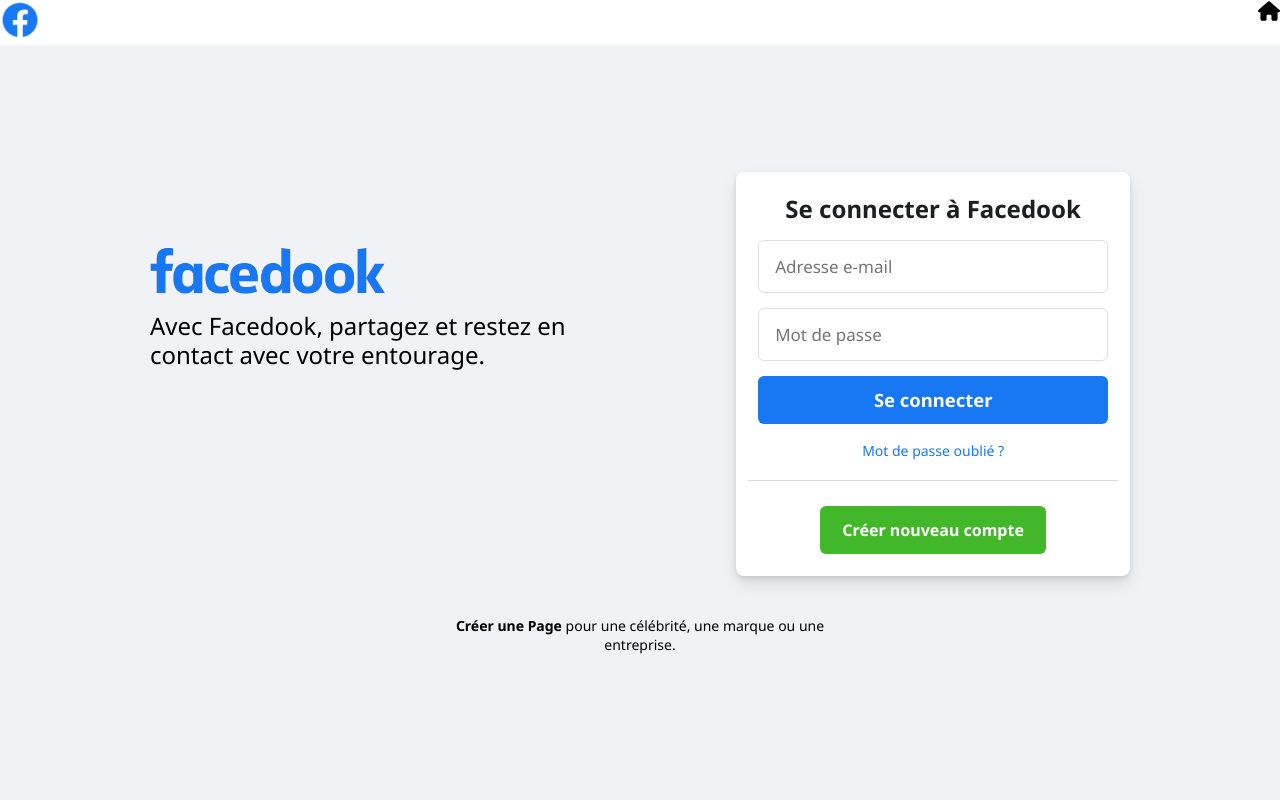
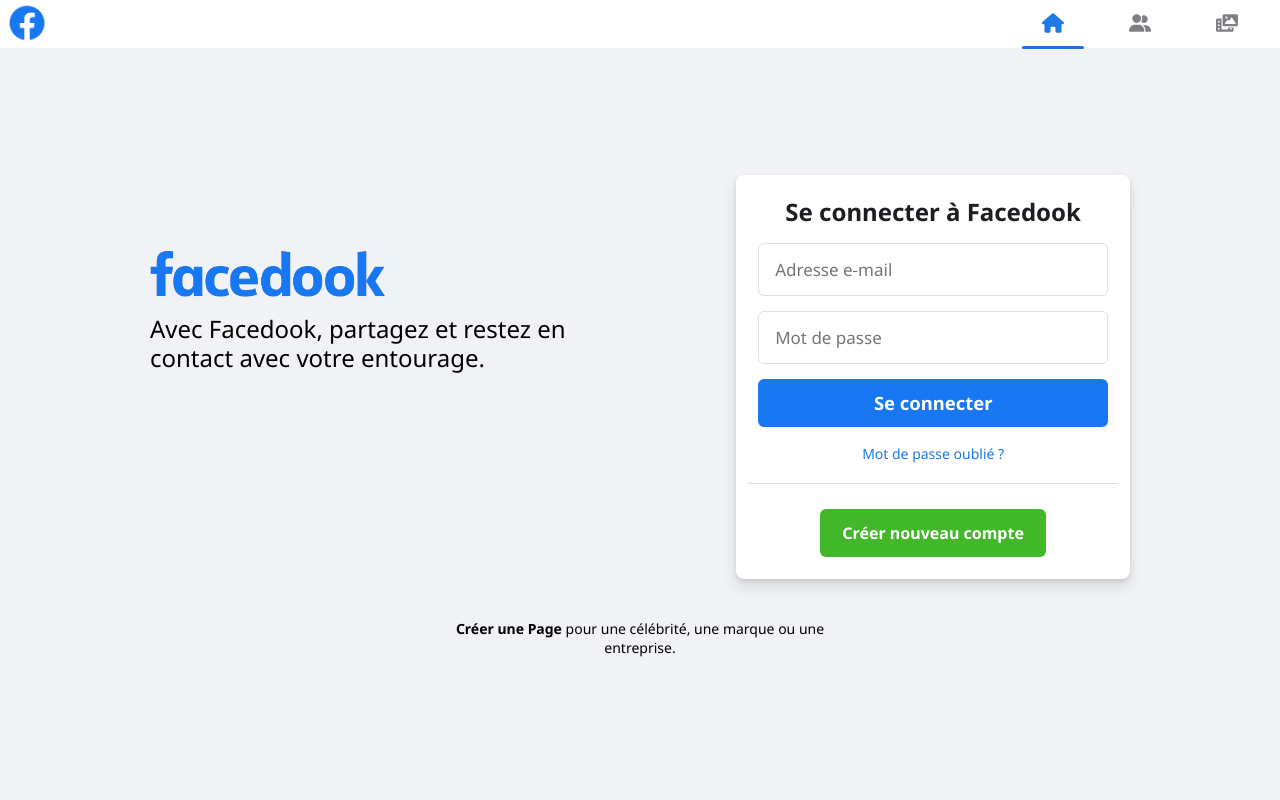
Before and after one commit to AlexisFerrandis/Facedook, a React (Create React App) app in the folder client/: page /profil in a window 1280 px wide. Shown: the top 800 px of the page. Built offline with nearby package versions, Linux system fonts and the light colour scheme; no server answers.

Commit message:
NavBar style

```diff
--- a/client/src/components/NavBarPrincipal.js
+++ b/client/src/components/NavBarPrincipal.js
@@ -20,64 +20,68 @@
 						</NavLink>
 					</div>
 					{uid ? (
-						<div className="search-on">
+						<div className="search-on principal-navbar-ico">
 							<img src="./assets/picto/magnifying-glass-solid.svg" alt="search" />
 						</div>
 					) : null}
 				</div>
 				<div className="mid-part">
-					<div className="thread">
+					<ul className="mid-part-all">
+						<li className="thread ">
 							<NavLink to="/">
-							<div className="principal-navbar-ico">
+								<div className="principal-navbar-ico is-active">
 									<img src="./assets/picto/house-solid.svg" alt="home" />
 								</div>
 							</NavLink>
+						</li>
+						<li className="todo">
+							<NavLink to="/friends">
+								<div className="principal-navbar-ico">
+									<img src="./assets/picto/user-group-solid.svg" alt="home" />
 								</div>
-					{uid ? (
-						<ul className="mid-part-all">
-							<li className="principal-navbar-ico">
-								<NavLink to="/friends">
-									<img src="./assets/picto/user-group-solid.svg" alt="home" />
 							</NavLink>
 						</li>
-							<li className="principal-navbar-ico">
+						{/* <li className="principal-navbar-ico">
 								<NavLink to="/pages">
 									<img src="./assets/picto/flag-solid.svg" alt="home" />
 								</NavLink>
-							</li>
-							<li className="principal-navbar-ico">
+							</li> */}
+						<li className="todo">
 							<NavLink to="/watch">
+								<div className="principal-navbar-ico">
 									<img src="./assets/picto/photo-film-solid.svg" alt="home" />
+								</div>
 							</NavLink>
 						</li>
-							<li className="principal-navbar-ico">
+						{/* <li className="principal-navbar-ico">
 								<NavLink to="/group">
 									<img src="./assets/picto/users-line-solid.svg" alt="home" />
 								</NavLink>
-							</li>
+							</li> */}
 					</ul>
-					) : null}
 				</div>
 				{uid ? (
 					<div className="right-part">
 						<ul className="right-part-list">
 							<li className="options-navbar-ico">
 								<NavLink to="/settings">
-									<img src="./assets/picto/list-ul-solid.svg" alt="home" />
+									<img className="ico" src="./assets/picto/list-ul-solid.svg" alt="settings" />
 								</NavLink>
 							</li>
 							<li className="options-navbar-ico">
 								<NavLink to="/messenger">
-									<img src="./assets/picto/facebook-messenger-brands.svg" alt="home" />
+									<img className="ico" src="./assets/picto/facebook-messenger-brands.svg" alt="messenger" />
 								</NavLink>
 							</li>
 							<li className="options-navbar-ico">
 								<NavLink to="/notifications">
-									<img src="./assets/picto/bell-solid.svg" alt="home" />
+									<img className="ico" src="./assets/picto/bell-solid.svg" alt="notifications" />
 								</NavLink>
 							</li>
-							<li className="options-navbar-ico">
-								<NavLink to="/profil">{userData.pseudo}</NavLink>
+							<li className="profil-pic-container">
+								<NavLink to="/profil">
+									<img className="profil-pic" src={userData.picture} alt="profil-pic" />
+								</NavLink>
 							</li>
 							{/* <Logout /> */}
 						</ul>
--- a/client/src/index.js
+++ b/client/src/index.js
@@ -3,7 +3,7 @@
 import "./styles/index.scss";
 import App from "./App";
 import { Provider } from "react-redux";
-import { applyMiddleware, createStore } from "redux";
+import { applyMiddleware, legacy_createStore as createStore } from "redux";
 import thunk from "redux-thunk";
 import rootReducer from "./reducers";
 import reportWebVitals from "./reportWebVitals";
--- a/client/src/styles/_settings.scss
+++ b/client/src/styles/_settings.scss
@@ -39,6 +39,9 @@
 $grey-separator: #dadde1;
 $text-setting-title: #8a8d91;
 
+$primary-icon: #1b74e4;
+$secondary-icon: #65676b;
+
 .error {
 	color: rgb(189, 6, 6);
 	font-size: 14px;
--- a/client/src/styles/components/_principal-navbar.scss
+++ b/client/src/styles/components/_principal-navbar.scss
@@ -1,5 +1,9 @@
 .principal-nav {
+	-webkit-box-shadow: 0px 1px 2px 1px rgba(105, 105, 105, 0.29);
+	box-shadow: 0px 1px 2px 1px rgba(105, 105, 105, 0.29);
+	padding: 3px 10px 0 7px;
 	&-container {
+		align-items: center;
 		display: flex;
 		justify-content: space-between;
 		.left-part,
@@ -11,11 +15,100 @@
 				width: 22px;
 				height: 22px;
 			}
+			.principal-navbar-ico img {
+				filter: invert(49%) sepia(7%) saturate(230%) hue-rotate(182deg) brightness(100%) contrast(86%);
+			}
 		}
-		.left-part .logo img {
-			object-fit: cover;
-			height: 40px;
-			width: 40px;
+		.left-part {
+			align-items: center;
+			width: 160px;
+			.logo img {
+				object-fit: cover;
+				height: 40px;
+				width: 40px;
+			}
+			.search-on {
+				display: flex;
+				justify-content: center;
+				align-items: center;
+				width: 37px;
+				height: 37px;
+				background-color: #f0f2f5;
+				border-radius: 50%;
+				margin-left: 5px;
+				img {
+					width: 13px;
+					height: 13px;
+				}
+			}
+		}
+		.mid-part {
+			.mid-part-all {
+				width: 260px;
+				display: flex;
+				justify-content: space-around;
+			}
+			li {
+				padding: 4px 20px;
+				border-radius: 5px;
+				transition: 300ms;
+				&:hover {
+					background-color: $log-background;
+				}
+
+				.is-active {
+					position: relative;
+					&::after {
+						position: absolute;
+						bottom: -10px;
+						left: -20px;
+						content: "";
+						height: 3px;
+						width: 62px;
+						border-radius: 10px;
+						background-color: $primary-icon;
+					}
+					img {
+						filter: invert(33%) sepia(99%) saturate(1159%) hue-rotate(192deg) brightness(95%) contrast(90%);
+					}
+				}
+			}
+		}
+		.right-part {
+			&-list {
+				align-items: center;
+				.options-navbar-ico {
+					display: flex;
+					justify-content: center;
+					align-items: center;
+					width: 35px;
+					height: 35px;
+					background-color: #f0f2f5;
+					border-radius: 50%;
+					margin-left: 5px;
+					.ico {
+						width: 15px;
+						height: 15px;
+						filter: invert(10%) sepia(7%) saturate(230%) hue-rotate(182deg) brightness(100%) contrast(86%);
+					}
+				}
+				.profil-pic-container {
+					display: flex;
+					justify-content: center;
+					width: 30px;
+					height: 30px;
+					background-color: #f0f2f5;
+					border-radius: 50%;
+					margin-left: 5px;
+					// -webkit-box-shadow: inset 0px 8px 13px -3px #000000;
+					// box-shadow: inset 0px 8px 13px -3px #000000;
+					.profil-pic {
+						width: 100%;
+						height: 100%;
+						border-radius: 50%;
+					}
+				}
+			}
 		}
 	}
 }
```
Also changed, not shown: client/public/uploads/profil/random-user.jpg (added). Lines whose indentation alone changed are shown as unchanged.
